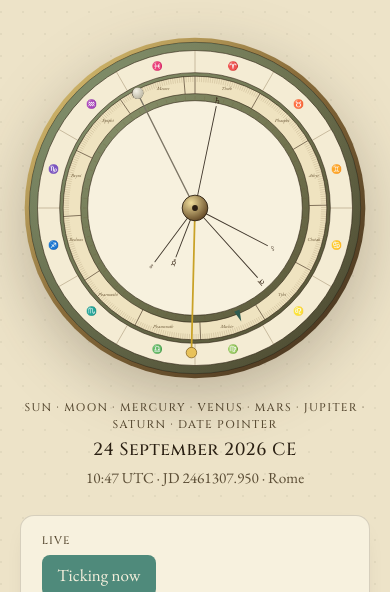
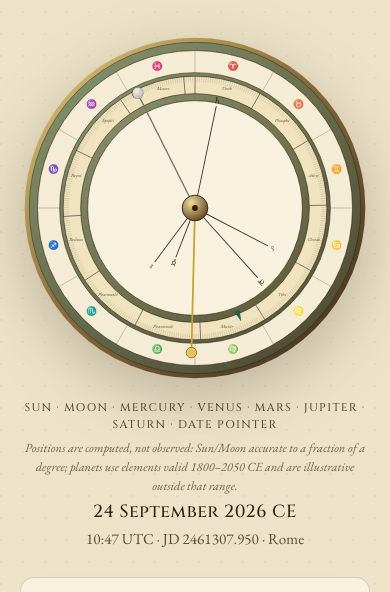
Before and after one commit to antonsoo/horologium, a website built with Vite: page index.html in a window 390 px wide. Shown: the part 187-779 px from the top of the page. Built offline with nearby package versions, Linux system fonts and the light colour scheme.

Commit message:
feat: add an accuracy caption under the dial
The README's accuracy section claimed astronomy caveats were 'stated in
the UI wherever it applies', but the dial itself carried none - only the
calendar tablets did. Adds a short caption under the dial stating Sun/Moon
precision and the planetary elements' 1800-2050 validity window, so the
README claim is actually true. Updates the hero screenshot to match.

```diff
--- a/src/app/main.ts
+++ b/src/app/main.ts
@@ -22,6 +22,10 @@ app.innerHTML = `
       <figure class="dial-figure" id="dial-mount"></figure>
     </section>
     <p class="dial-caption">Sun · Moon · Mercury · Venus · Mars · Jupiter · Saturn · date pointer</p>
+    <p class="dial-caption dial-caption-note">
+      Positions are computed, not observed: Sun/Moon accurate to a fraction of a degree; planets
+      use elements valid 1800&ndash;2050 CE and are illustrative outside that range.
+    </p>
     <div class="readout">
       <div class="primary" id="readout-primary"></div>
       <div class="secondary" id="readout-secondary"></div>
--- a/src/app/style.css
+++ b/src/app/style.css
@@ -209,6 +209,17 @@ select {
   text-transform: uppercase;
   color: var(--fg-soft);
   margin: 0.6rem 0 0;
+}
+
+.dial-caption-note {
+  font-family: var(--font-body);
+  font-style: italic;
+  text-transform: none;
+  letter-spacing: normal;
+  font-size: 0.78rem;
+  max-width: 34em;
+  margin: 0.35rem auto 0;
+  opacity: 0.85;
 }
 
 .readout {
```
Also changed, not shown: docs/assets/hero.png.
